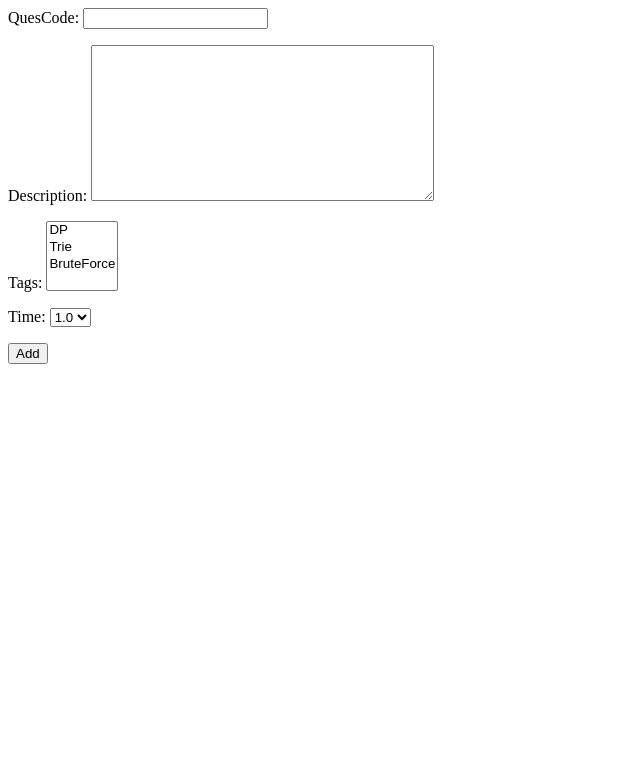
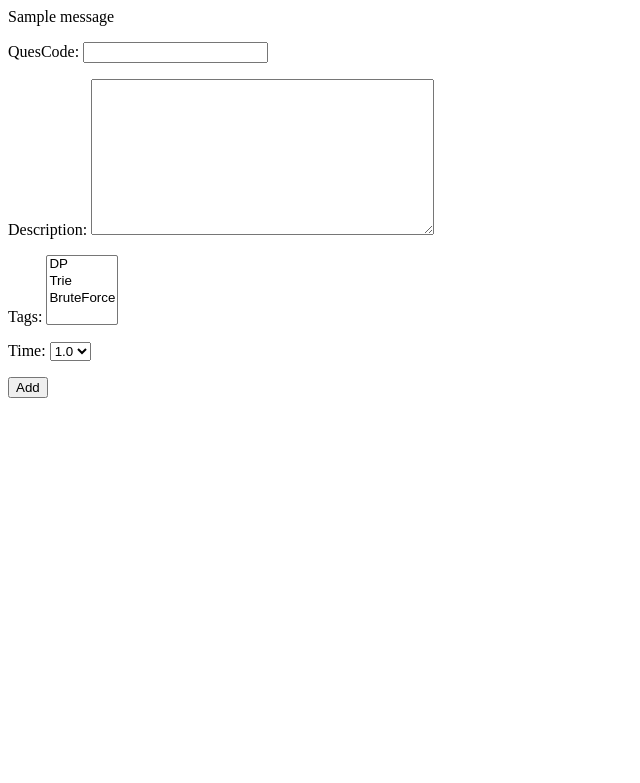
Before and after one commit to harshraj22/CSE_HUB, a Django app: template cse_hub/problems/templates/problems/add_problem.html in a window 1280 px wide. Shown: the top 783 px of the page, without its empty margins (0-640 px from the left). Run offline with Django 3.2, Linux system fonts and the light colour scheme; the template is opened without the code that fills it: values that come from a table or form of the project are taken from there, others are empty; data comes from the database, SQL or seed files in the repository; one stand-in notice (Sample message) is shown.

Commit message:
updated pages to display popup messages

```diff
--- a/cse_hub/problems/templates/problems/add_problem.html
+++ b/cse_hub/problems/templates/problems/add_problem.html
@@ -1,3 +1,11 @@
+
+{% if messages %}
+	{% for message in messages %}
+		{{message}} <br>
+	{% endfor %}
+{% endif %}
+
+
 <form method="POST">
 	{% csrf_token %}
 	{{ form.as_p }}
--- a/cse_hub/problems/templates/problems/display_problems.html
+++ b/cse_hub/problems/templates/problems/display_problems.html
@@ -1,4 +1,9 @@
 
+{% if messages %}
+	{% for message in messages %}
+		{{message}} <br>
+	{% endfor %}
+{% endif %}
 
 {% for problem in problems %}
 	<a href="{% url 'display-problem' problem.id %}">{{problem}}</a>
```
Also changed, not shown: cse_hub/problems/templates/problems/add_submission.html (+7 -0 lines).
